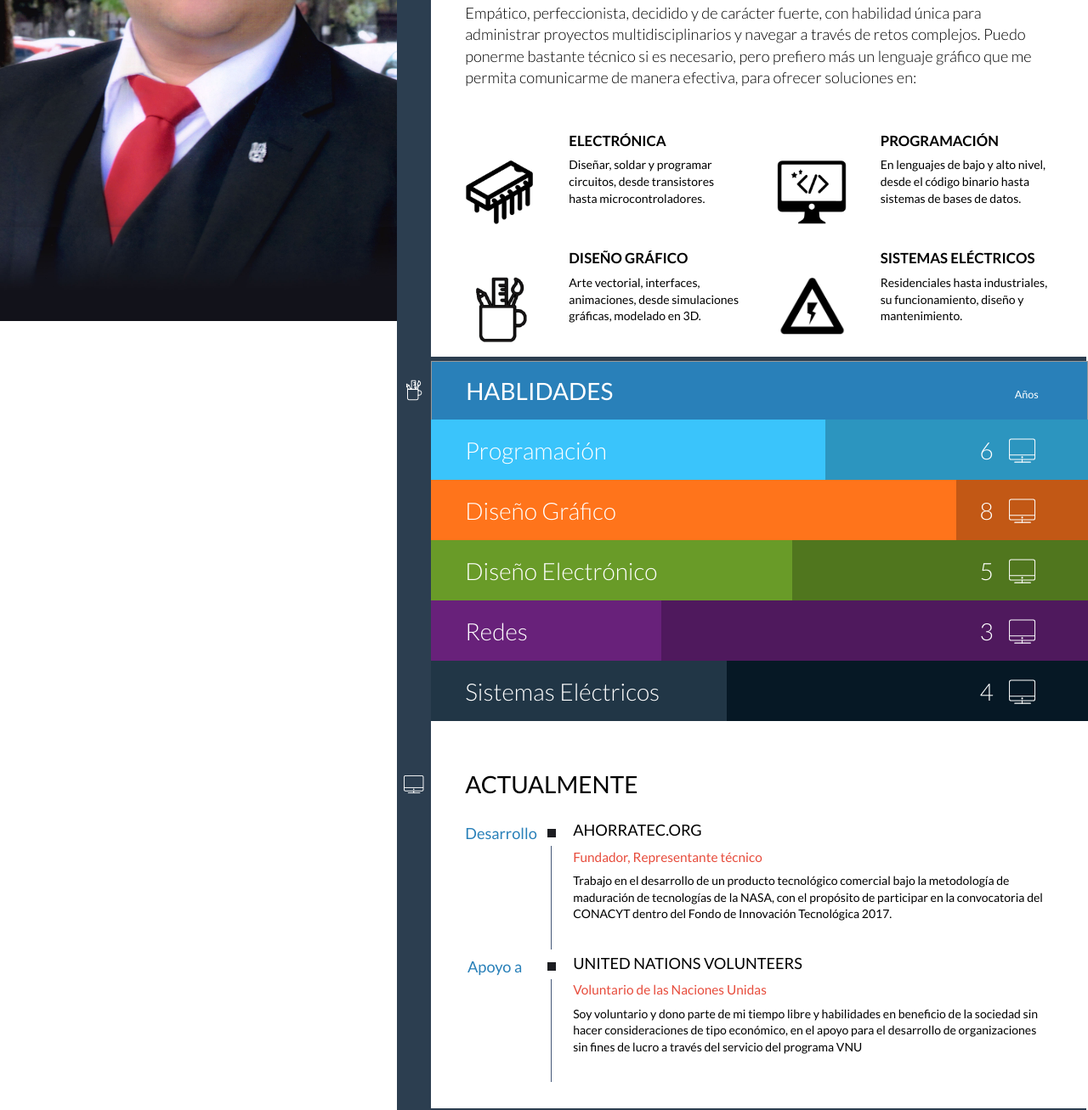
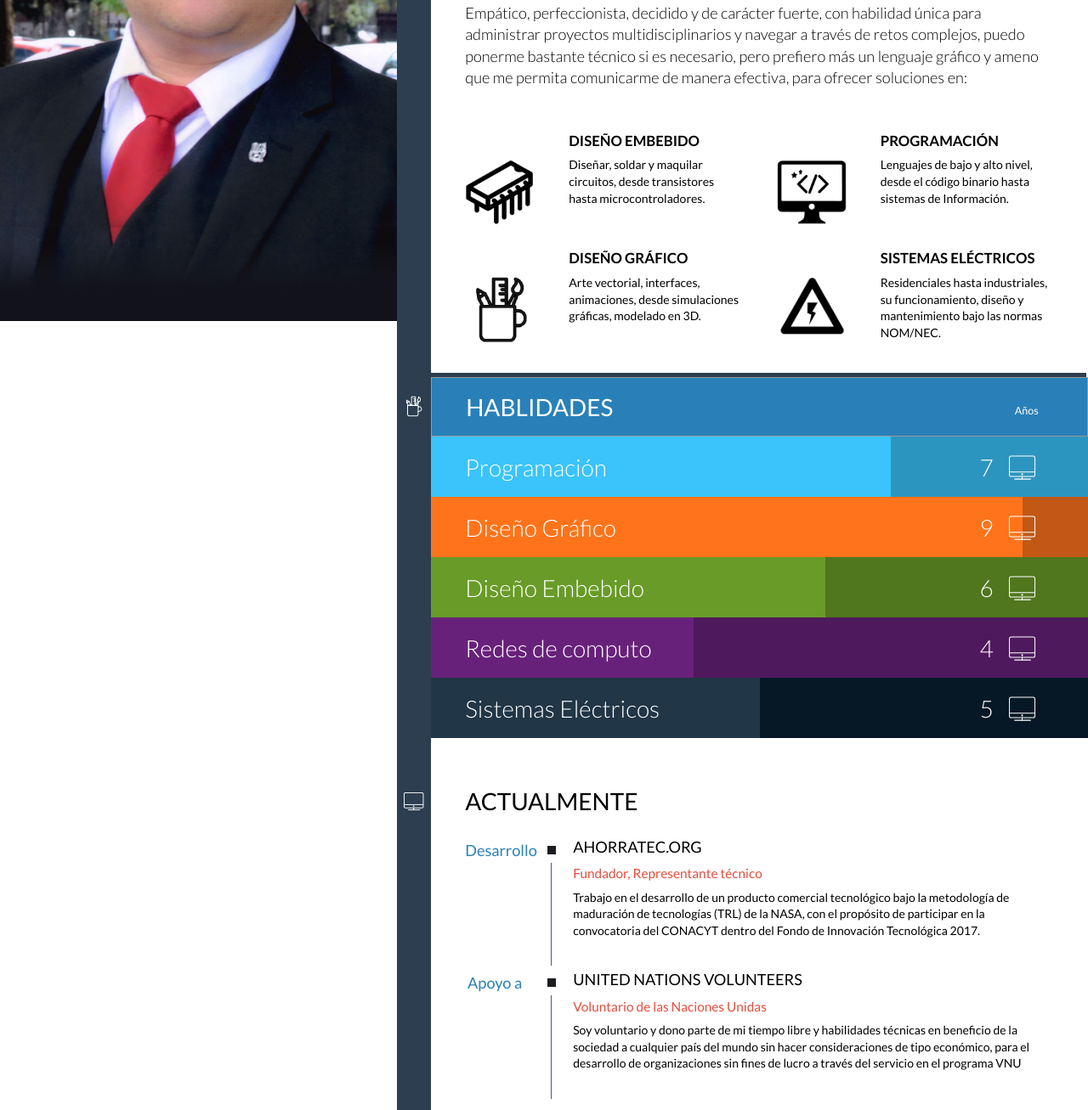
Before and after one commit to vazeri/vazeri.github.io, a plain HTML site: page index.html in a window 1280 px wide. Shown: the part 422-1729 px from the top of the page at 85% size. Drawn offline with Linux system fonts and the light colour scheme.

Commit message:
massive update

```diff
--- a/index.html
+++ b/index.html
@@ -91,7 +91,7 @@
         	<div class="row">
             	<div class="col-lg-12">
 		<h2>Semblanza</h2>
-		<p class="large"> Empático, perfeccionista, decidido y de carácter fuerte, con habilidad única para administrar proyectos multidisciplinarios y navegar a través de retos complejos. Puedo ponerme bastante técnico si es necesario, pero prefiero más un lenguaje gráfico que me permita comunicarme de manera efectiva, para ofrecer soluciones en: </p>
+		<p class="large"> Empático, perfeccionista, decidido y de carácter fuerte, con habilidad única para administrar proyectos multidisciplinarios y navegar a través de retos complejos, puedo ponerme bastante técnico si es necesario, pero prefiero más un lenguaje gráfico y ameno que me permita comunicarme de manera efectiva, para ofrecer soluciones en: </p>
 		</div>
           </div>
         </section>
@@ -105,8 +105,8 @@
             	<div class="row strength">
                 <div class="col-lg-4 col-md-4 col-sm-4"><img src="img/strength/1.png" alt="Diseño embebido/electrónico"/></div>
                 <div class="col-lg-8 col-md-8 col-sm-8">
-                  <h3>Electrónica</h3>
-                  <p>Diseñar, soldar y programar circuitos, desde transistores hasta microcontroladores.  </p>
+                  <h3>Diseño embebido</h3>
+                  <p>Diseñar, soldar y maquilar circuitos, desde transistores hasta microcontroladores.</p>
                 </div>
               </div>
             </div>
@@ -115,7 +115,7 @@
                 <div class="col-lg-4 col-md-4 col-sm-4"><img src="img/strength/3.png" alt="Programacion de alto y bajo nivel"/></div>
                 <div class="col-lg-8 col-md-8 col-sm-8">
                   <h3>Programación</h3>
-                  <p> En lenguajes de bajo y alto nivel, desde el código binario hasta sistemas de bases de datos.</p>
+                  <p> Lenguajes de bajo y alto nivel, desde el código binario hasta sistemas de Información.</p>
                 </div>
               </div>
 
@@ -137,7 +137,7 @@
                 <div class="col-lg-4 col-md-4 col-sm-4"><img src="img/strength/99.png" alt="Sistemas electricos"/></div>
                 <div class="col-lg-8 col-md-8 col-sm-8">
                   <h3>Sistemas eléctricos</h3>
-                  <p> Residenciales hasta industriales, su funcionamiento, diseño y mantenimiento.</p>
+                  <p> Residenciales hasta industriales, su funcionamiento, diseño y mantenimiento bajo las normas NOM/NEC.</p>
                 </div>
               </div>
             </div>
@@ -161,20 +161,20 @@
 
 		<div class="skill blue">
             	<div class="row">
-                <span class="indicator blue" data-percentage="60"></span>
+                <span class="indicator blue" data-percentage="70"></span>
                 <div class="col-lg-5 col-md-4 col-sm-4 title">Programación</div>
                 <div class="col-lg-7 col-md-8 col-sm-8">
-                   <div class="column group">6<i class="skill-icon experience"></i></div>
+                   <div class="column group">7<i class="skill-icon experience"></i></div>
                  </div>
               </div>
             </div>
 
             <div class="skill orange">
               <div class="row">
-                <span class="indicator orange" data-percentage="80"></span>
+                <span class="indicator orange" data-percentage="90"></span>
                 <div class="col-lg-5 col-md-4 col-sm-4 title">Diseño Gráfico</div>
                 <div class="col-lg-7 col-md-8 col-sm-8">
-                  <div class="column group">8<i class="skill-icon experience"></i></div>
+                  <div class="column group">9<i class="skill-icon experience"></i></div>
 
 			</div>
               </div>
@@ -182,28 +182,28 @@
 
             <div class="skill green">
             	<div class="row">
-                <span class="indicator green" data-percentage="55"></span>
-                <div class="col-lg-5 col-md-4 col-sm-4 title">Diseño Electrónico</div>
+                <span class="indicator green" data-percentage="60"></span>
+                <div class="col-lg-5 col-md-4 col-sm-4 title">Diseño Embebido</div>
                 <div class="col-lg-7 col-md-8 col-sm-8">
-                  <div class="column group">5<i class="skill-icon experience"></i></div>
+                  <div class="column group">6<i class="skill-icon experience"></i></div>
                 </div>
               </div>
             </div>
             <div class="skill violet">
               <div class="row">
-                <span class="indicator violet" data-percentage="35"></span>
-                <div class="col-lg-5 col-md-4 col-sm-4 title">Redes</div>
+                <span class="indicator violet" data-percentage="40"></span>
+                <div class="col-lg-5 col-md-4 col-sm-4 title">Redes de computo</div>
                 <div class="col-lg-7 col-md-8 col-sm-8">
-                  <div class="column group">3<i class="skill-icon experience"></i></div>
+                  <div class="column group">4<i class="skill-icon experience"></i></div>
                 </div>
               </div>
             </div>
             <div class="skill black">
             	<div class="row">
-                <span class="indicator black" data-percentage="45"></span>
+                <span class="indicator black" data-percentage="50"></span>
                 <div class="col-lg-5 col-md-4 col-sm-4 title">Sistemas Eléctricos</div>
                 <div class="col-lg-7 col-md-8 col-sm-8">
-                  <div class="column group">4<i class="skill-icon experience"></i></div>
+                  <div class="column group">5<i class="skill-icon experience"></i></div>
                 </div>
               </div>
             </div>
@@ -222,7 +222,7 @@
               <div class="devider"><span class="square"></span><span class="line"></span></div>
               <h3>Ahorratec.org</h3>
               <h4>Fundador, Representante técnico</h4>
-	      <p>Trabajo en el desarrollo de un producto tecnológico comercial bajo la metodología de maduración de tecnologías de la NASA, con el propósito de participar en la convocatoria del CONACYT dentro del Fondo de Innovación Tecnológica 2017.</p>
+	      <p>Trabajo en el desarrollo de un producto comercial tecnológico bajo la metodología de maduración de tecnologías (TRL) de la NASA, con el propósito de participar en la convocatoria del CONACYT dentro del Fondo de Innovación Tecnológica 2017.</p>
             </div>
           </div>
 
@@ -234,7 +234,7 @@
               <div class="devider"><span class="square"></span><span class="line"></span></div>
               <h3>United Nations Volunteers</h3>
               <h4>Voluntario de las Naciones Unidas</h4>
-              <p>Soy voluntario y dono parte de mi tiempo libre y habilidades en beneficio de la sociedad sin hacer consideraciones de tipo económico, en el apoyo para el desarrollo de organizaciones sin fines de lucro a través del servicio del programa VNU</p>
+              <p>Soy voluntario y dono parte de mi tiempo libre y habilidades técnicas en beneficio de la sociedad a cualquier país del mundo sin hacer consideraciones de tipo económico, para el desarrollo de organizaciones sin fines de lucro a través del servicio en el programa VNU</p>
             </div>
           </div>
         </section>
@@ -464,10 +464,9 @@
                 </div>
               </div>
               <div class="col-lg-6 award-text">
-                <h3>Fondo de Innovación Tecnológica</h3>
-                <h4>Consejo Nacional de Ciencia y Tecnología (CONACYT)</h4>
-                <p>Actualmente me encuentro enfocando mis esfuerzos en la aplicación de la metodología de maduración de tecnologías de la NASA aplicada por el CONACYT, para participar en Julio del año 2017 en el programa del Fondo de Innovación Tecnológica.</p>
-                <p>El objetivo es generar un producto comercial, ensamblado y de fácil instalación que permita monitorizar en tiempo real en consumo eléctrico en instalaciones eléctricas residenciales y mostrar la información disponible en una aplicación web de gran ayuda para las personas para tener una administración efectiva sobre el costo de la energía utilizada, si bien aún hay detalles que atender dentro del modelo de negocios cuento ya con un avance significativo en la tecnología y la <a href="https://github.com/vazeri/vazeri.github.io/raw/master/pdf/TRL.pdf">metodología TRL</a>.</p>
+                <h3>Fondo de Innovación Tecnológica 2017</h3>
+                <h4>Consejo Nacional de Ciencia y Tecnología</h4>
+                <p>Actualmente me encuentro enfocando mis esfuerzos en la aplicación de la metodología de maduración de tecnologías de la NASA aplicada por el CONACYT, para participar en Julio del año 2017 en el programa del Fondo de Innovación Tecnológica, <b>el objetivo es generar un producto comercial, ensamblado y de fácil instalación que permita monitorizar en tiempo real en consumo eléctrico en instalaciones eléctricas residenciales</b> y mostrar la información disponible en una aplicación web de gran ayuda para las personas para tener una administración efectiva sobre el costo de la energía utilizada, si bien aún hay detalles que atender dentro del modelo de negocios cuento ya con un avance significativo en la tecnología y la <a href="https://github.com/vazeri/vazeri.github.io/raw/master/pdf/TRL.pdf">metodología TRL</a>.</p>
                 <p>El desarrollo de este proyecto conlleva conocimientos de ingeniería, redes de computo, administración, contabilidad, negocios, propiedad intelectual, diseño y maquilación electrónica, programación de alto y bajo nivel, así como de investigación y publicación de resultados en congresos de ciencia y tecnología, por lo que me encuentro en la búsqueda de socios con el interés de participar en la creación de un producto que nos lleve a convertirlo a lo largo de los próximos 2 años, en una empresa exitosa de base tecnológica.</p>
 				<p>.</p>
 			  </div>
@@ -490,7 +489,7 @@
                 <h3>Sistemas de monitoreo de cargas no invasivos</h3>
 
                    <h4>Non Invasive Load Monitoring</h4>
-                <p> Medición de potencia en instalaciones eléctricas sin interrumpir el flujo de electrones en conductores eléctricos, para proveer información al usuario sobre su consumo eléctrico en tiempo real.</p>
+                <p> Medición en instalaciones eléctricas sin interrumpir el flujo de electrones en conductores eléctricos, para proveer información al usuario sobre su consumo eléctrico en tiempo real.</p>
               </div>
             </div>
 
@@ -511,7 +510,7 @@
 					<div class="col-lg-10 col-md-9">
 					<h3>Desagregación de energía</h3>
                     <h4>Energy disagregation</h4>
-                <p> La identificación de dispositivos electrónicos por medio de procesos estadísticos a través de sistemas de medición.</p>
+                <p> La identificación de dispositivos electrónicos por medio de procesos estadísticos (Aprendizaje de maquinas) a través de sistemas de medición.</p>
               </div>
             </div>
           </div>
@@ -544,8 +543,13 @@
         <section id="contact-form">
         	<a class="navi-link scroll-top-40" href="#contact-form" id="11"><i class="icon-envelope"></i></a>
           <h2>CONTACTO</h2>
+	<p>En cuanto tenga una oportunidad, lo revisare y responderé a su correo electrónico a la brevedad, si es necesario.</p>
           <div class="row">
             <form action="https://formspree.io/gzerox@gmail.com" method="post" class="contact-form" role="form">
+		    		<input type="hidden" name="_language" value="es" />
+				<input type="hidden" name="_subject" value="Mensaje en página personal" />
+				<input type="hidden" name="_next" value="//vazeri.github.io/confirmacion.html" />
+
               <div class="col-lg-6 col-md-6 form-group">
                 <label for="name" class="sr-only">Nombre</label>
                 <input type="text" class="form-control" name="first_name" id="first_name" placeholder="Nombre" required>
@@ -575,7 +579,7 @@
 
 			  <div class="col-lg-4">
 
-			  <a href="mailto:ergovazquez@esimez.mx?Subject=Hola%20Erick" target="_top"><i class="icon-envelope"></i><br/>Enviar correo</a></div>
+			  <a href="mailto:ergovazquez@esimez.mx?Subject=Hola%20Erick" target="_blank"><i class="icon-envelope"></i><br/>Enviar correo</a></div>
 
 			  </div>
 		</section>
@@ -589,8 +593,8 @@
           <div class="social-links group">
             <div class="twitter-hover"><a href="https://twitter.com/GZeroDTO"  target="_blank"><i class="flaticon-twitter"></i></a></div>
             <div class="github-hover"><a href="https://github.com/vazeri"  target="_blank"><i class="flaticon-github"></i></a></div>
+            <div class="likedin-hover"><a href="https://mx.linkedin.com/in/vazeri"  target="_blank"><i class="flaticon-linkedin"></i></a></div>
 	    <div class="facebook-hover"><a href="https://www.facebook.com/gzerodto"  target="_blank"><i class="flaticon-facebook"></i></a></div>
-            <div class="likedin-hover"><a href="https://mx.linkedin.com/in/vazeri"  target="_blank"><i class="flaticon-linkedin"></i></a></div>
             <div class="flickr-hover"><a href="https://www.flickr.com/photos/gzerodto/"  target="_blank"><i class="flaticon-flickr"></i></a></div>
           </div>
         </section>
@@ -598,7 +602,7 @@
         <!--Footer-->
         <footer class="group">
         	<span>&copy;</span>
-          <p class="copyright light-text"><a href="https://vazeri.github.io" target="_blank"></a> Última actualización: <b>Mayo 2017</b></p>
+          <p class="copyright light-text"><a href="https://vazeri.github.io" target="_blank"></a> Última actualización: <b>Junio 2017</b></p>
         </footer>
       </div><!--Content Close-->
     </div><!--Container Close-->
```
Lines whose indentation alone changed are shown as unchanged.
